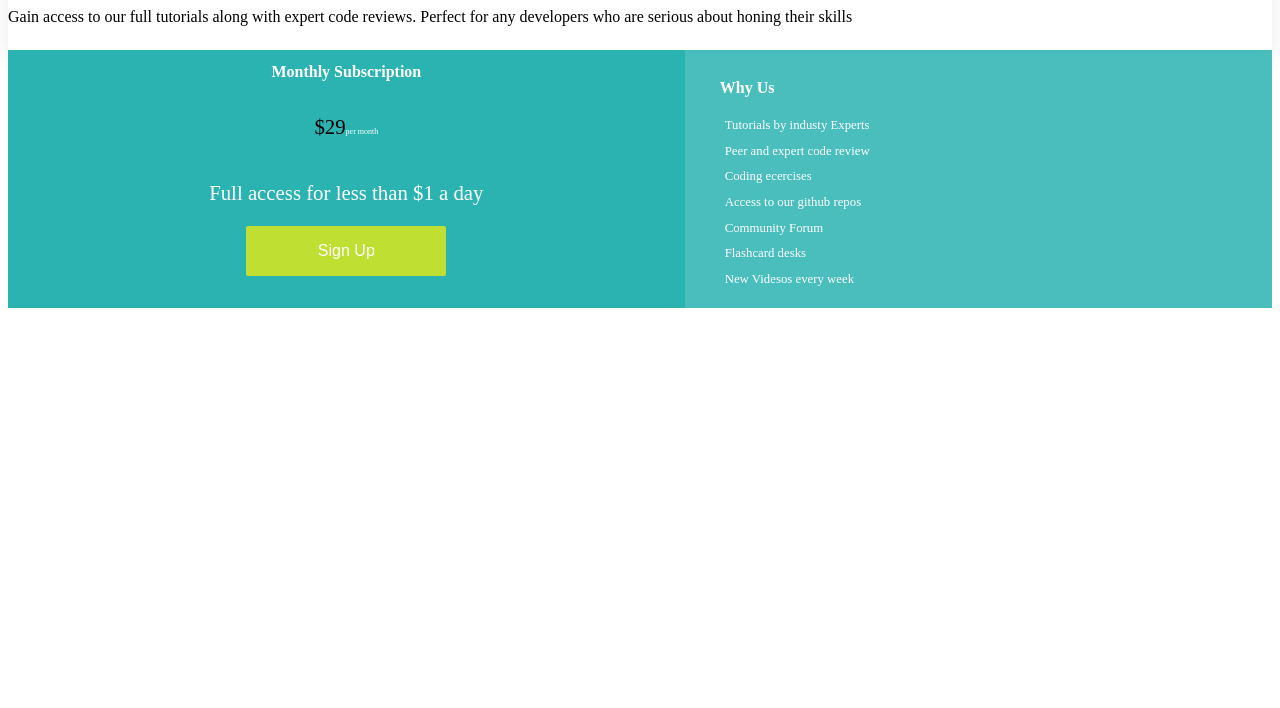
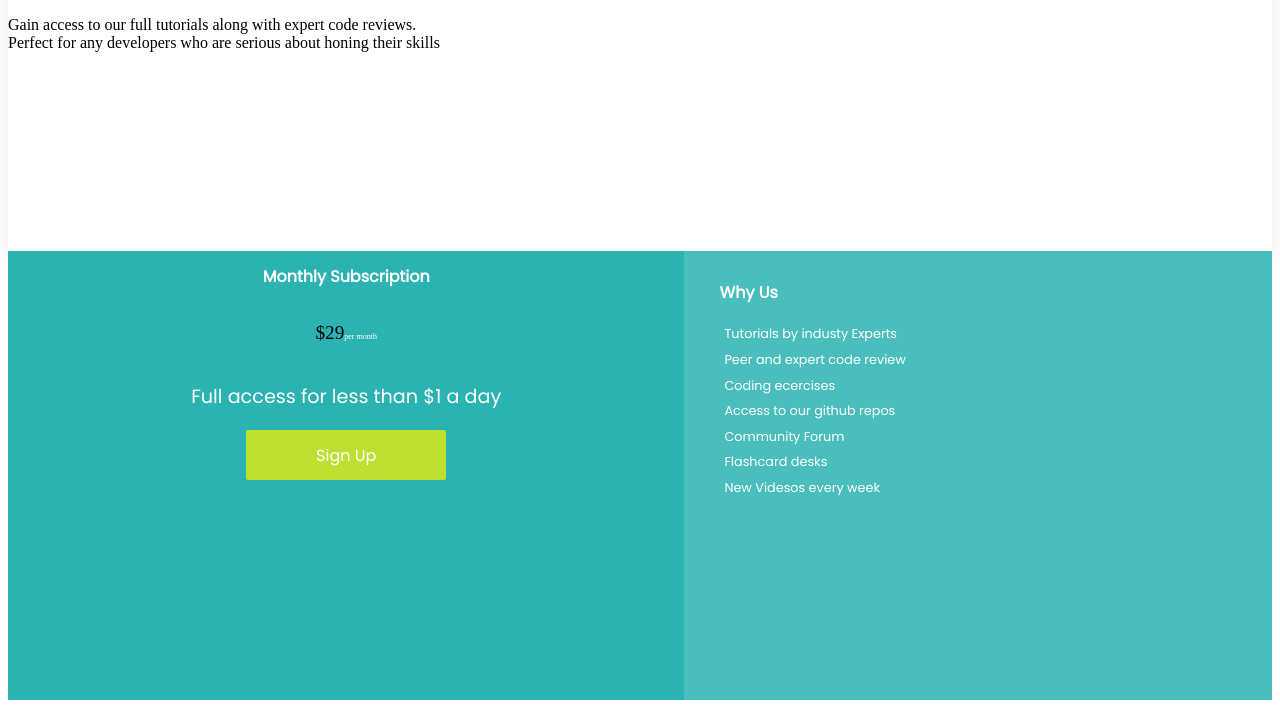
Before and after one commit to MartinMugambi/frontend-Mentor-Solutions, a plain HTML site: page single price gird component/index.html in a window 1280 px wide. Shown: the part 108-816 px from the top of the page. Drawn offline with Linux system fonts and the light colour scheme.

Commit message:
grid changes

```diff
--- a/single price gird component/index.html
+++ b/single price gird component/index.html
@@ -13,7 +13,7 @@
             <h1>Join our community</h1>
             <h3>30day, hassle free money back guarantee</h3>
             <p>Gain access to our full tutorials along with expert
-                code reviews. Perfect for any developers who are
+                code reviews. <br>Perfect for any developers who are
                 serious about honing their skills
             </p>
         </div>
--- a/single price gird component/sass/style.css
+++ b/single price gird component/sass/style.css
@@ -1,21 +1,26 @@
+@import url('https://fonts.googleapis.com/css2?family=Poppins&display=swap');
+
 *
 {
     box-sizing: border-box;
 }
 
-
+:root
+{
+    --fontText: 'Poppins', sans-serif;
+}
 section
 {
     display: grid;
     background: chocolate;
     grid-template-columns: 3;
+    height: 100vh;
 }
 
 
 .header
 {
 
- height: 150px;
  background: white;
  box-shadow: rgba(149, 157, 165, 0.2) 0px 8px 24px;
  grid-column-start: 1;
@@ -27,6 +32,7 @@ section
 {
  color: #539298;
 padding-left: 10px;
+font-family: var(--fontText);
 }
 
 .subscription
@@ -42,12 +48,12 @@ padding-left: 10px;
 {
     font-weight: bold;
     color: white;
-
+    font-family: var(--fontText);
     font-size: 1rem;
 }
 .subscription p
 {
-    font-size: 1.3rem;
+    font-size: 1.2rem;
 }
 .subscription p span
 {
@@ -58,6 +64,7 @@ padding-left: 10px;
 {
     font-size: 1rem;
     color: white;
+    font-family: var(--fontText);
 }
 button
 {
@@ -70,6 +77,7 @@ button
     color: white;
     font-size: 1rem;
     border-radius: 2px;
+    font-family: var(--fontText);
 }
 .why
 {
@@ -82,6 +90,7 @@ button
     color: white;
     font-size: 1rem;
     padding: 1rem 0rem 0rem 2.2rem;
+    font-family: var(--fontText);
 }
 
 .why ul li
@@ -91,4 +100,5 @@ button
     color: white;
     line-height: 1.6rem;
     font-size: 0.8rem;
+    font-family: var(--fontText);
 }
```
